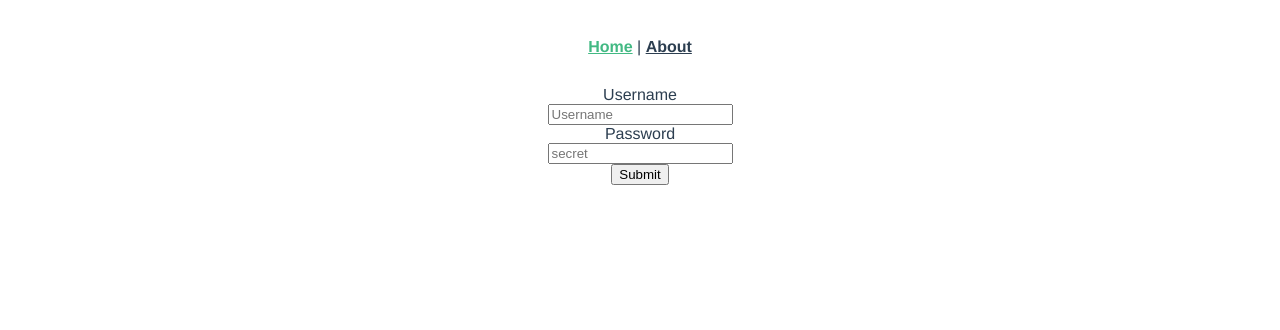
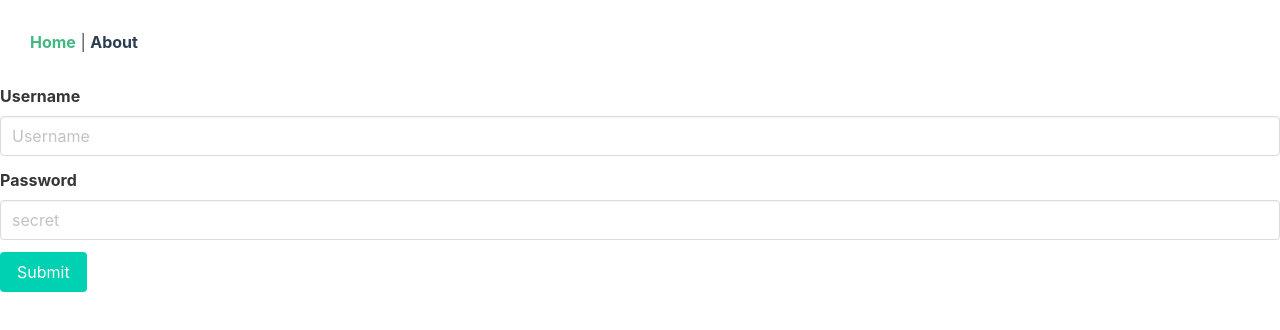
Before and after one commit to digitalinteraction/in-her-shoes-webapp, a Vue app: page / in a window 1280 px wide. Shown: the top 330 px of the page. Built offline with nearby package versions, Linux system fonts and the light colour scheme.

Commit message:
:lipstick: Adding bulma css framework

```diff
--- a/package.json
+++ b/package.json
@@ -10,6 +10,7 @@
   },
   "dependencies": {
     "axios": "^0.18.0",
+    "bulma": "^0.7.1",
     "vue": "^2.5.16",
     "vue-router": "^3.0.1",
     "vuex": "^3.0.1"
--- a/src/App.vue
+++ b/src/App.vue
@@ -10,11 +10,8 @@
 
 <style lang="scss">
 #app {
-  font-family: "Avenir", Helvetica, Arial, sans-serif;
   -webkit-font-smoothing: antialiased;
   -moz-osx-font-smoothing: grayscale;
-  text-align: center;
-  color: #2c3e50;
 }
 #nav {
   padding: 30px;
--- a/src/main.js
+++ b/src/main.js
@@ -2,6 +2,7 @@ import Vue from "vue";
 import App from "./App.vue";
 import router from "./router";
 import store from "./store";
+import "bulma";
 
 Vue.config.productionTip = false;
 
```
Also changed, not shown: 1 other file (tests, documents, lock files or other folders).
